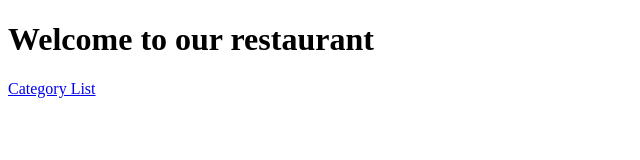
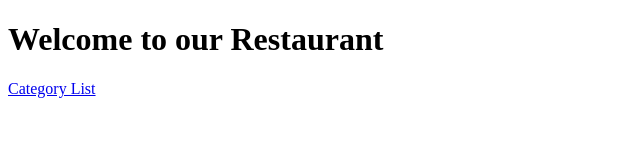
Before and after one commit to bheemanathini/course-era-assignments, a plain HTML site: page mod4_solution/index.html in a window 1280 px wide. Shown: the whole page, without its empty margins (0-640 px from the left). Drawn offline with Linux system fonts and the light colour scheme.

Commit message:
changed the word from lowercase to uppercase

```diff
--- a/mod4_solution/index.html
+++ b/mod4_solution/index.html
@@ -5,7 +5,7 @@
     <link rel="stylesheet" href="styles.css">
   </head>
   <body>
-    <h1>Welcome to our restaurant</h1>
+    <h1>Welcome to our Restaurant</h1>
 
     <ui-view></ui-view>
 
```
